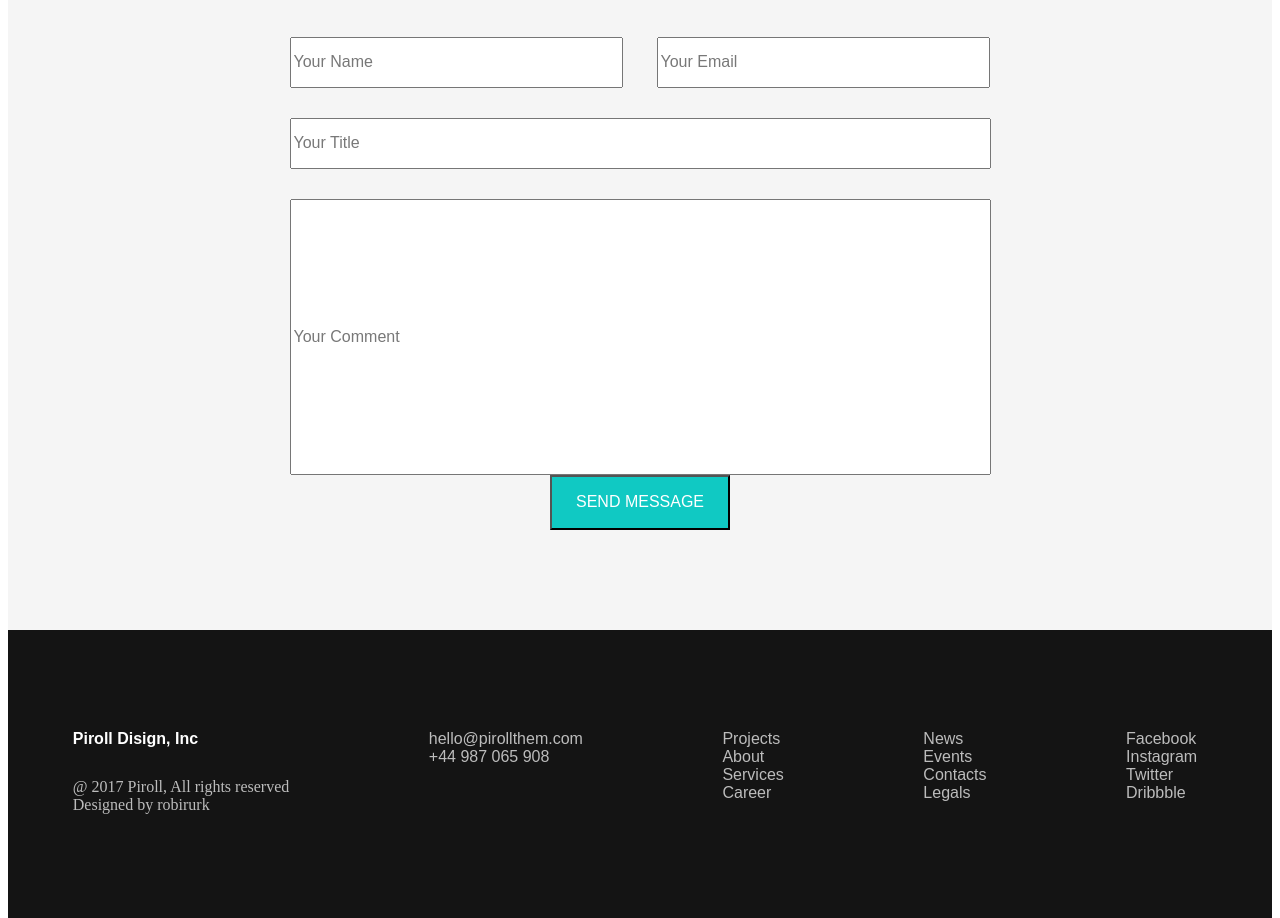
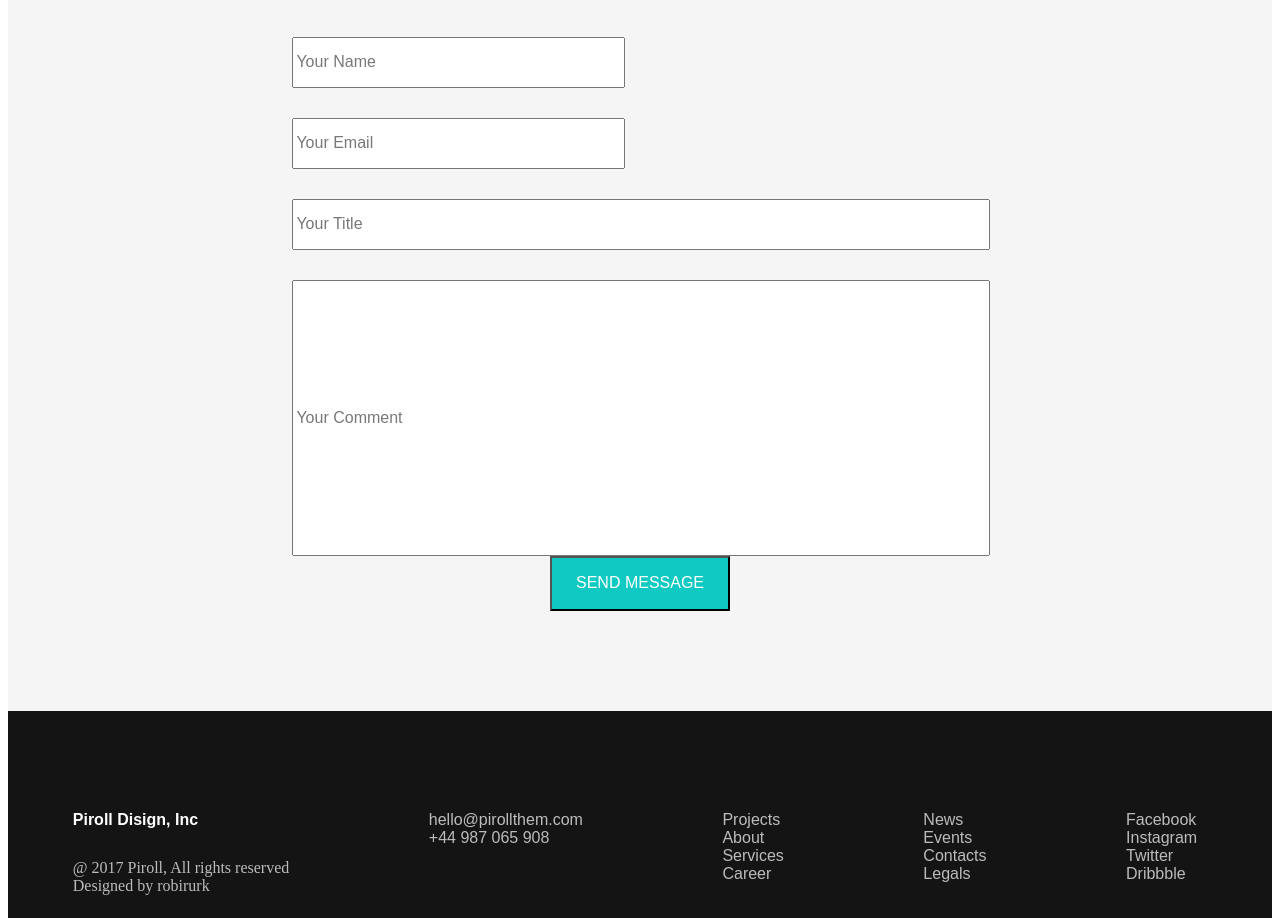
Before and after one commit to Maksym1519/Design-and-develop, a plain HTML site: page index.html in a window 1280 px wide. Shown: the part 5169-6087 px from the top of the page. Drawn offline with nearby package versions, Linux system fonts and the light colour scheme; files whose address does not match are found by name.

Commit message:
Update index.css

```diff
--- a/index.css
+++ b/index.css
@@ -620,6 +620,9 @@ ul {
   background: #f5f5f5;
   margin-top: 100px;
 }
+.user-info {
+  width: 55%;
+}
 .user-form-wrap {
   display: flex;
   flex-wrap: wrap;
@@ -672,14 +675,16 @@ ul {
 }
 .personal-info2 {
   color: #787878;
-  width: 693px;
+  width: 100%;
+  max-width: 690px;
   height: 45px;
   margin-bottom: 30px;
   font-size: 16px;
 }
 .personal-info3 {
   color: #787878;
-  width: 693px;
+  width: 100%;
+  max-width: 690px;
   height: 270px;
   font-size: 16px;
 }
```
